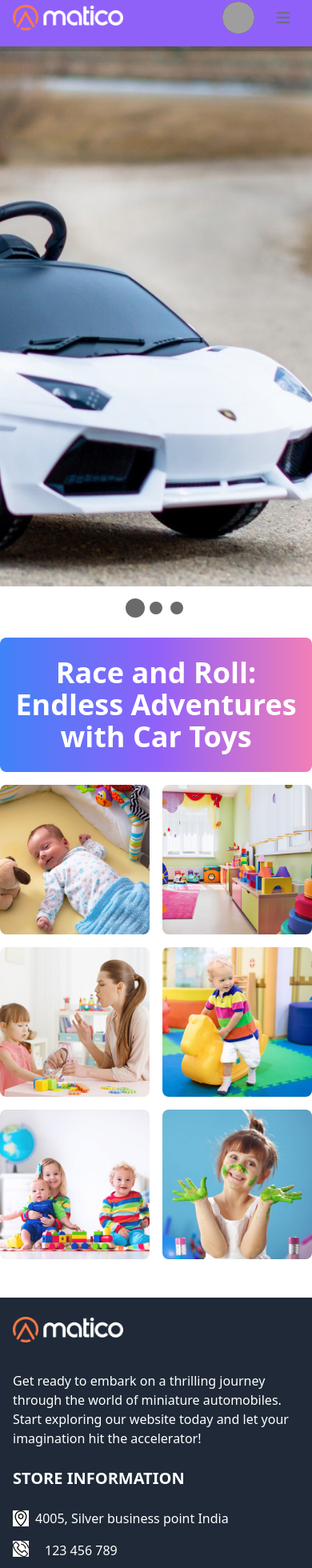
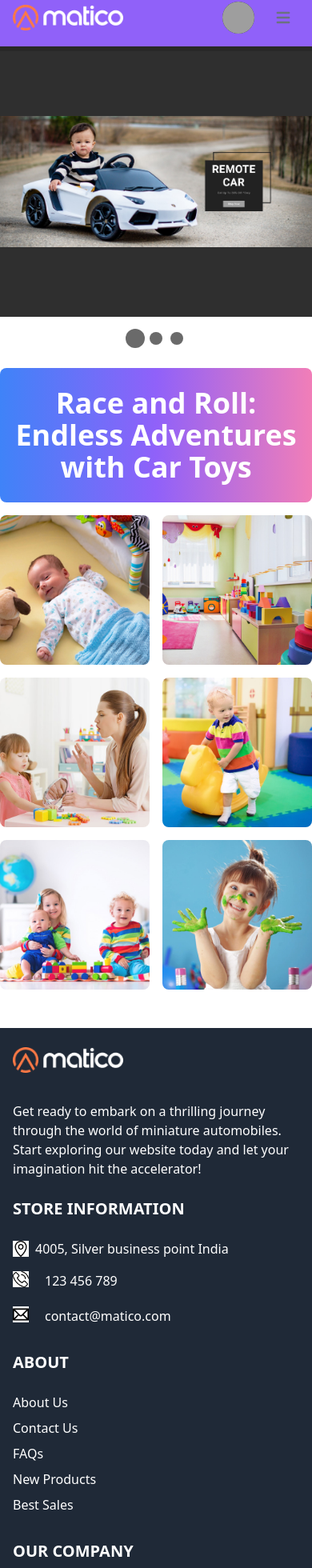
Before and after one commit to oliullah05/Toy-MarketPlace-Client-Site, a React (Vite) app: page / in a window 390 px wide. Shown: the part 14-1974 px from the top of the page at 80% size. Built offline with nearby package versions, Linux system fonts and the light colour scheme; grey boxes are pictures that could not be loaded.

Commit message:
photo gallery done

```diff
--- a/src/Pages/Home/Banner/Banner.jsx
+++ b/src/Pages/Home/Banner/Banner.jsx
@@ -10,18 +10,50 @@ const Banner = () => {
 
     return (
 
-      <AutoplaySlider
-      play={true}
-      cancelOnInteraction={false} // should stop playing on user interaction
-      interval={1000}
-    className=" h-[80vh]"
+    //   <AutoplaySlider
+    //   play={true}
+    //   cancelOnInteraction={false} // should stop playing on user interaction
+    //   interval={100000}
+    //   className="w-1/3 md:w-full mx-auto" // Adjust the responsive classes accordingly
+    // >
+    //   <div className="w-full">
+    //     <img className="w-full h-full  max-h-96 md:max-h-none" src={banner1} alt="Banner 1" />
+    //   </div>
+    //   <div className="w-full">
+    //     <img className="w-full h-full object-contain max-h-96 md:max-h-none" src={banner2} alt="Banner 2" />
+    //   </div>
+    //   <div className="w-full">
+    //     <img className="w-full h-full object-contain max-h-96 md:max-h-none" src={banner3} alt="Banner 3" />
+    //   </div>
+    // </AutoplaySlider>
+<AutoplaySlider
+  play={true}
+  cancelOnInteraction={false} // should stop playing on user interaction
+  interval={1000}
+  className="w-full sm:w-2/3 mx-auto md:h-[78vh] h-[40vh]"
+>
+  <div className="w-full">
+    <img className="w-full h-full object-cover" src={banner1} alt="Banner 1" />
+  </div>
+  <div className="w-full">
+    <img className="w-full h-full object-cover" src={banner2} alt="Banner 2" />
+  </div>
+  <div className="w-full">
+    <img className="w-full h-full object-cover" src={banner3} alt="Banner 3" />
+  </div>
+</AutoplaySlider>
 
-    >
-      <div data-src={banner1} />
-      <div data-src={banner2} />
-      <div data-src={banner3} />
-    </AutoplaySlider>
+// <AutoplaySlider
+// play={true}
+// cancelOnInteraction={false} // should stop playing on user interaction
+// interval={1000}
+// className="h-[80vh]"
 
+// >
+// <div  data-src={banner1} />
+// <div  data-src={banner2} />
+// <div  data-src={banner3} />
+// </AutoplaySlider>
     );
 };
 
--- a/src/Pages/Shared/Footer/Footer.jsx
+++ b/src/Pages/Shared/Footer/Footer.jsx
@@ -15,8 +15,8 @@ const Footer = () => {
                         </a>
                         <p className="pt-9">Get ready to embark on a thrilling journey through the world of miniature automobiles. <br /> Start exploring our website today and let your imagination hit the accelerator!</p>
                     </div>
-                    <div className="grid grid-cols-1 gap-2 sm:gap-6 sm:grid-cols-3 justify-center ">
-                        <div>
+                    <div className="grid grid-cols-1 gap-2 sm:gap-6 sm:grid-cols-3  ">
+                        <div className="m-0 md:mx-auto">
                             <h2 className="mb-6 text-xl font-semibold  uppercase dark:text-white">STORE INFORMATION</h2>
                             <ul className=" dark:text-gray-400 font-medium">
                                 <li className="mb-4 flex gap-2  items-center" >
@@ -41,8 +41,8 @@ const Footer = () => {
                                 </li>
                             </ul>
                         </div>
-                        <div>
-                            <h2 className="mb-6 text-xl font-semibold  uppercase dark:text-white">About</h2>
+                        <div  className="m-0 md:mx-auto">
+                            <h2 className="mb-6 mt-6 md:mt-0 text-xl font-semibold  uppercase dark:text-white">About</h2>
                             <ul className=" dark:text-gray-400 font-medium">
                                 <li className="pb-2">
                                     <a href="https://github.com/themesberg/flowbite" className="hover:underline ">About Us</a>
@@ -65,8 +65,8 @@ Best Sales */}
                                 </li>
                             </ul>
                         </div>
-                        <div>
-                            <h2 className="mb-6 text-xl font-semibold  uppercase dark:text-white">OUR COMPANY</h2>
+                        <div  className="m-0 md:mx-auto">
+                            <h2 className="mb-6 mt-6 md:mt-0 text-xl font-semibold  uppercase dark:text-white">OUR COMPANY</h2>
                             <ul className=" dark:text-gray-400 font-medium">
                                                <li className="pb-2">
                                     <a href="#" className="hover:underline">Delivery</a>
```
